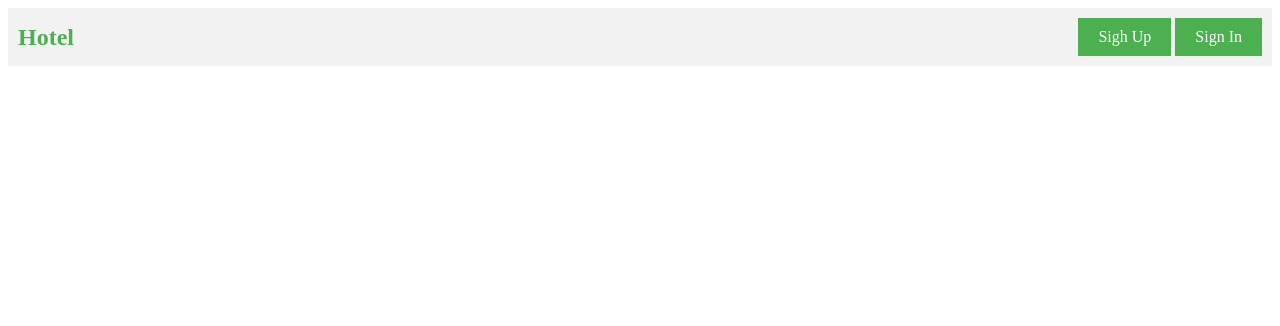
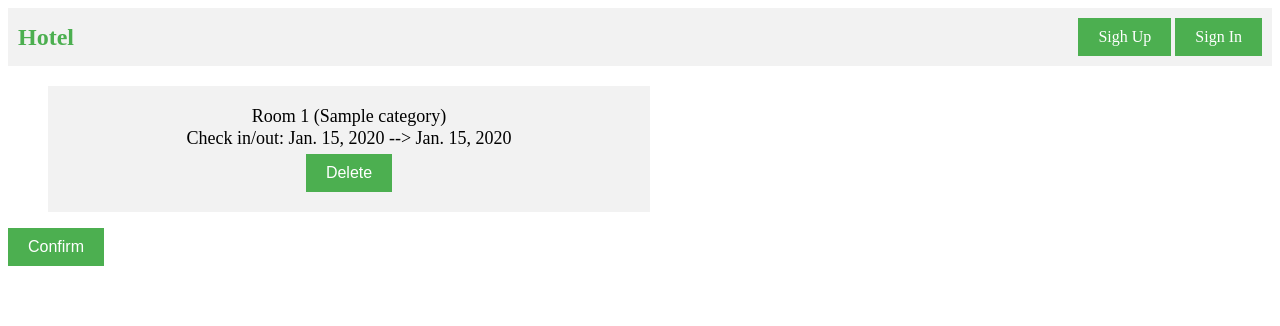
Before and after one commit to kolyaklimk/Python-Tasks, a Django app: template Lab4/mysite/profile_user/templates/profile_user/profile.html in a window 1280 px wide. Shown: the top 326 px of the page. Run offline with Django 4.2, Linux system fonts and the light colour scheme; the template is opened without the code that fills it: values that come from a table or form of the project are taken from there, others are empty; tables that the repository leaves empty hold one stand-in row (values such as "Sample post"); parts of the project's set-up code (start-up, migrations or seed data) failed here and were passed over.

Commit message:
Update profile.html

```diff
--- a/Lab4/mysite/profile_user/templates/profile_user/profile.html
+++ b/Lab4/mysite/profile_user/templates/profile_user/profile.html
@@ -1,9 +1,55 @@
 {% extends 'hotel/base_hotel.html' %}
 
 {% block header %}
+.room-text {
+font-size: 18px;
+line-height: 1.2;
+margin-bottom: 5px;
+text-align: center
+}
+
+.room-item {
+cursor: pointer;
+background-color: #f2f2f2;
+padding: 20px;
+text-align: center;
+}
+
+.room-list {
+display: grid;
+grid-template-columns: repeat(auto-fill, minmax(450px, 1fr));
+grid-gap: 20px;
+margin-top: 20px;
+list-style-type: none;
+}
 {% endblock %}
 
 
+{% block content %}
 
-{% block content %}
+<ul class="room-list">
+    {% for booking in all_booking %}
+    <li class="room-item">
+        <div class="room-text">
+            <label>{{ booking.room }}</label><br>
+            <label>Check in/out: </label>
+            <label>{{ booking.check_in_date }} --></label>
+            <label>{{ booking.check_out_date }}</label><br>
+        </div>
+        {% csrf_token %}
+        <button class="register-button"
+                onclick="window.location.href = '{% url 'profile_user:delete_booking' booking.id %}'">
+            Delete
+        </button>
+    </li>
+    {% empty %}
+    <li>No rooms</li>
+    {% endfor %}
+</ul>
+<button class="register-button"
+        style="text-align: center;"
+        onclick="window.location.href = ''">
+    Confirm
+</button>
+
 {% endblock %}
```
